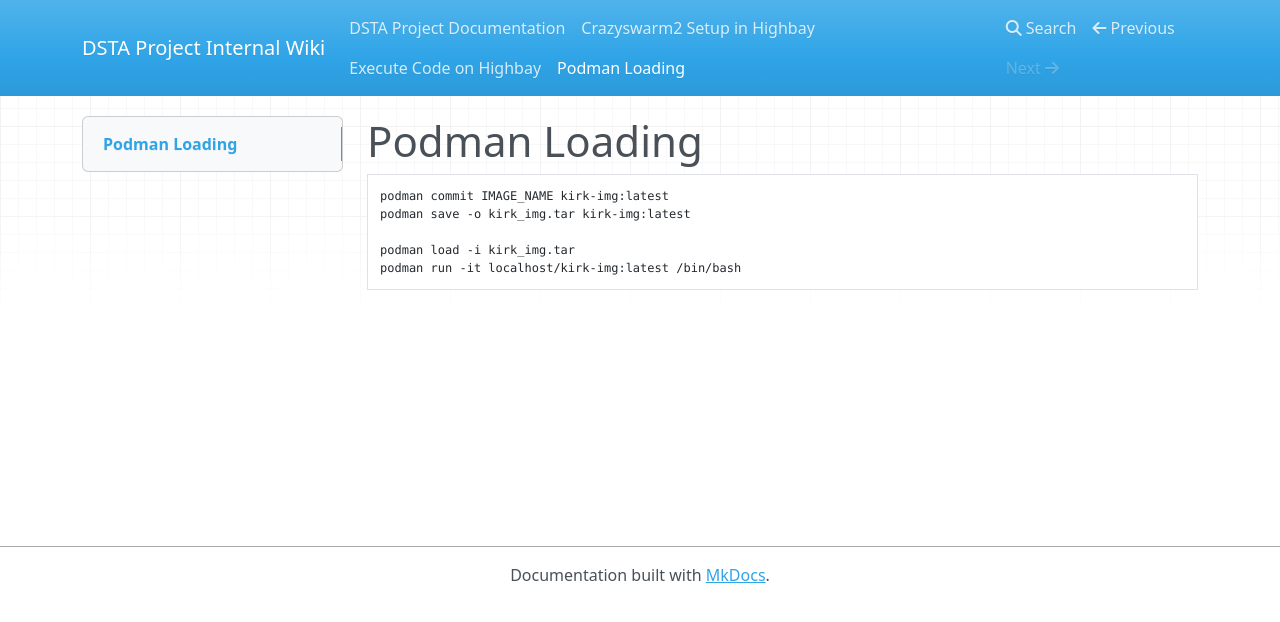
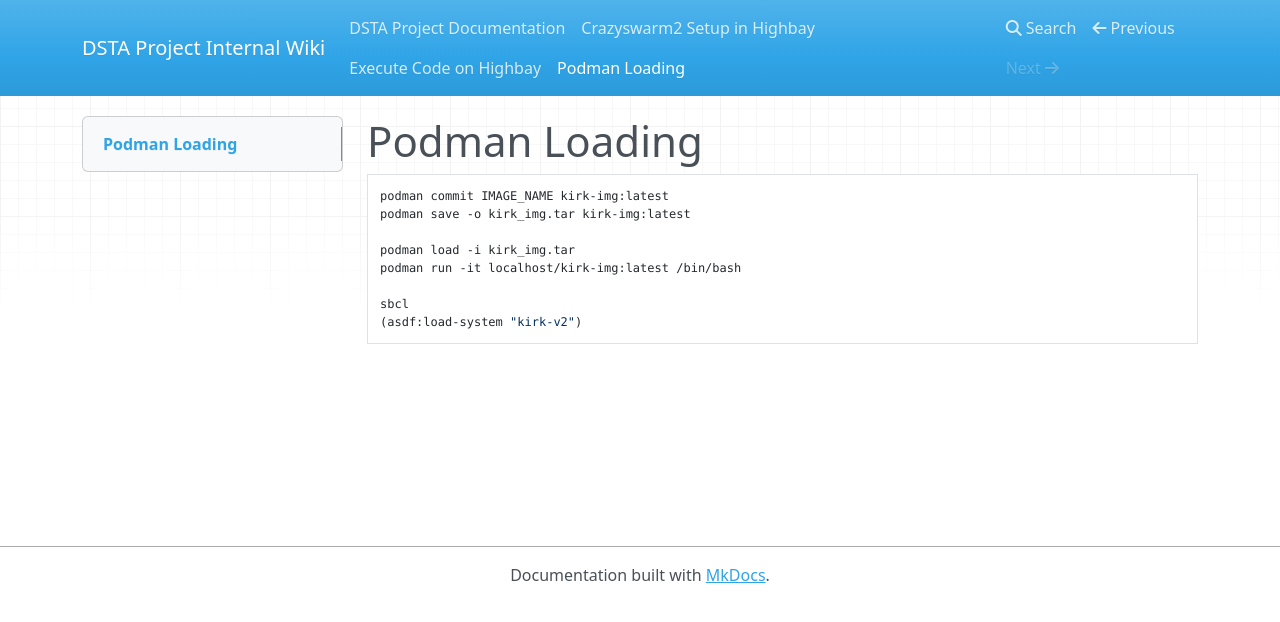
Before and after one commit to delay-planner/internal-wiki, an MkDocs documentation site: the page built from docs/podman_stuff.md, in a window 1280 px wide. Shown: the top 622 px of the page. Built offline with MkDocs 1.6.1, drawn with Linux system fonts in a browser that asks for light colours; nearby versions of some CDN libraries.

Commit message:
Add sbcl command to podman_stuff.md

````diff
--- a/docs/podman_stuff.md
+++ b/docs/podman_stuff.md
@@ -6,4 +6,7 @@ podman save -o kirk_img.tar kirk-img:latest
 
 podman load -i kirk_img.tar
 podman run -it localhost/kirk-img:latest /bin/bash
+
+sbcl
+(asdf:load-system "kirk-v2")
 ```
````
